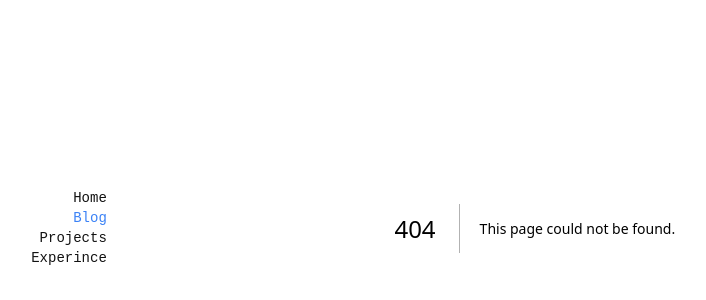
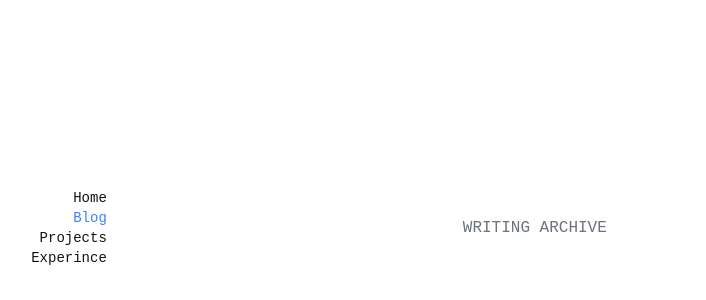
Before and after one commit to ChitrakshKataria/portfolio, a Next.js app: page /blog in a window 1280 px wide. Before the commit this address had no page. Shown: the part 172-472 px from the top of the page, without its empty margins (147-853 px from the left). Built offline with nearby package versions, Linux system fonts and the light colour scheme.

Commit message:
Started on blog page

```diff
--- /dev/null
+++ b/app/blog/page.tsx
@@ -0,0 +1,7 @@
+export default function blogPage() {
+    return (
+        <div className="text-center">
+        <p className="text-[var(--muted)]">WRITING ARCHIVE</p>
+        </div>
+    );
+}
--- a/components/site/SideNav.tsx
+++ b/components/site/SideNav.tsx
@@ -9,7 +9,7 @@ const SideNav = () => {
   return (
     <nav className="flex flex-col text-right text-sm">
         <Link href="/" className={ pathname === "/" ? "text-[var(--accent)]" : "text-[var(--foreground)]" }>Home</Link>
-        <Link href="/" className={ pathname === "/blog" ? "text-[var(--accent)]" : "text-[var(--foreground)]" }>Blog</Link>
+        <Link href="/blog" className={ pathname === "/blog" ? "text-[var(--accent)]" : "text-[var(--foreground)]" }>Blog</Link>
         <Link href="/" className={ pathname === "/projects" ? "text-[var(--accent)]" : "text-[var(--foreground)]" }>Projects</Link>
         <Link href="/" className={ pathname === "/experince" ? "text-[var(--accent)]" : "text-[var(--foreground)]" }>Experince</Link>
     </nav>
```
